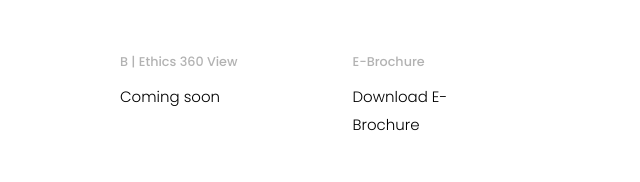
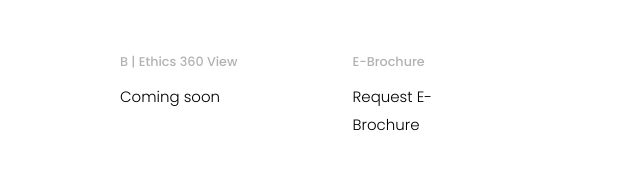
Before and after one commit to 7dayscreation/brothers-group, a plain HTML site: page b-ethics/index.html in a window 1280 px wide. Shown: the part 2781-2963 px from the top of the page, 640-1280 px from the left. Drawn offline with Linux system fonts and the light colour scheme.

Commit message:
fix: update B Ethics brochure link to direct WhatsApp request

```diff
--- a/b-ethics/index.html
+++ b/b-ethics/index.html
@@ -283,7 +283,7 @@
 					<div class="column one-third last-col">
 						<ul class="nolist">
 							<li><small style="color: rgba(0,0,0,0.3);"><strong>E-Brochure</strong></small></li>
-                            <li><a href="../images/b-ethics/b-ethics.pdf" target="_blank">Download E-Brochure</a></li>
+                            <li><a href="https://wa.me/919909900533?text=Hello%2C%20Please%20send%20me%20the%20E-Brochure%20for%20B%20Ethics." target="_blank">Request E-Brochure</a></li>
 						</ul>
 					</div>
 
```
